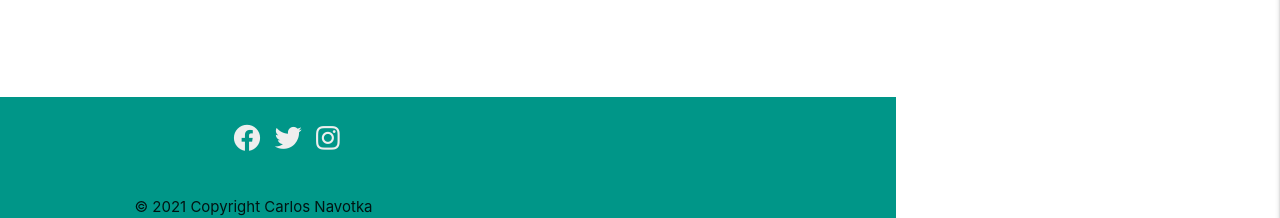
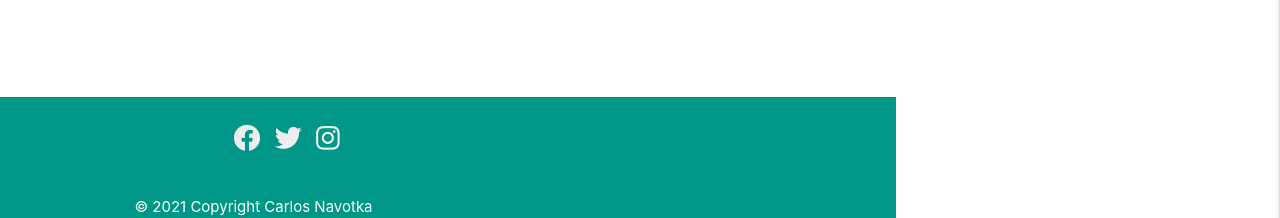
Before and after one commit to cnavotka/bookclub, a Flask app: page / in a window 1280 px wide. Shown: the part 582-800 px from the top of the page. Run offline with Flask 2, Linux system fonts and the light colour scheme; some libraries are stand-ins or nearby versions; some web fonts are replaced.

Commit message:
CHange colour of the copyright text in the footer

```diff
--- a/templates/base.html
+++ b/templates/base.html
@@ -69,7 +69,7 @@
             </div>
 
         </div>
-        <div class="footer-copyright">
+        <div class="footer-copyright white-text">
           <div class="container">
           © 2021 Copyright Carlos Navotka
           </div>
```
